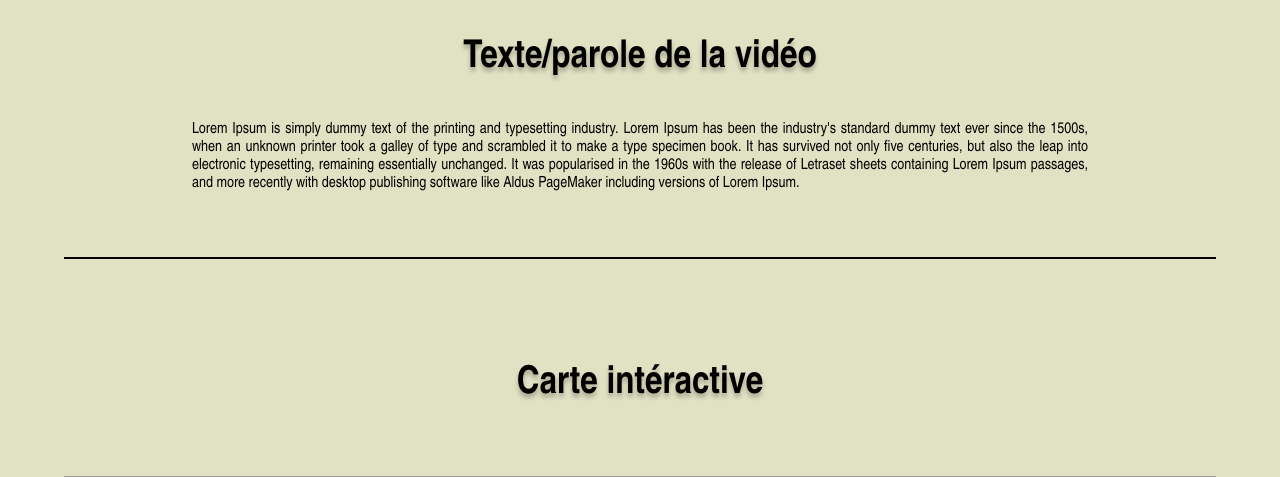
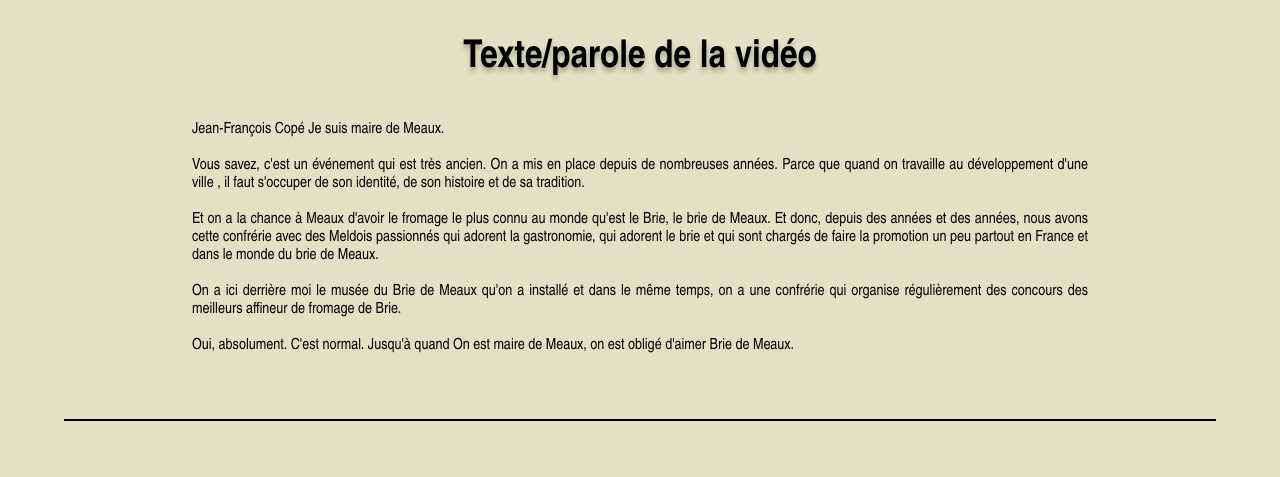
Before and after one commit to RETR0EDIT/webdoc, a PHP site: page / in a window 1280 px wide. Shown: the part 4719-5196 px from the top of the page. Run offline with PHP 8.4, Linux system fonts and the light colour scheme; grey boxes are pictures that could not be loaded.

Commit message:
html/css/js

```diff
--- a/index.php
+++ b/index.php
@@ -54,11 +54,7 @@
       <h3 class="h3_section_2 translation hidden fade-up-element" data-lang="en">
         Antoine Imbault: Event organizer
       </h3>
-      <div class="centre fade-up-element iframe"><iframe width="100%" height="100%"
-          src="https://www.youtube.com/embed/LzMmx1EpH6A?si=arSVN_r6m991uhga" title="YouTube video player"
-          frameborder="0"
-          allow="accelerometer; autoplay; clipboard-write; encrypted-media; gyroscope; picture-in-picture; web-share"
-          allowfullscreen></iframe></div>
+      <div class="centre fade-up-element iframe"><iframe width="100%" height="100%" src="https://www.youtube.com/embed/LzMmx1EpH6A?si=arSVN_r6m991uhga" title="YouTube video player" frameborder="0" allow="accelerometer; autoplay; clipboard-write; encrypted-media; gyroscope; picture-in-picture; web-share" allowfullscreen></iframe></div>
 
       <div class="fade-up-element">
         <h2 class="h2_section_2 translation" data-lang="fr">
@@ -145,19 +141,63 @@
           Video text/speech
         </h2>
         <p class="description_video translation" data-lang="fr">
-          Lorem Ipsum is simply dummy text of the printing and typesetting
-          industry. Lorem Ipsum has been the industry's standard dummy text
-          ever since the 1500s, when an unknown printer took a galley of type
-          and scrambled it to make a type specimen book. It has survived not
-          only five centuries, but also the leap into electronic typesetting,
-          remaining essentially unchanged. It was popularised in the 1960s
-          with the release of Letraset sheets containing Lorem Ipsum passages,
-          and more recently with desktop publishing software like Aldus
-          PageMaker including versions of Lorem Ipsum.
+          Jean-François Copé Je suis maire de Meaux.
+          <br>
+          <br>
+          Vous savez, c'est un événement qui est très ancien.
+          On a mis en place depuis de nombreuses années.
+          Parce que quand on travaille au développement d'une ville
+          , il faut s'occuper de son identité, de son histoire et de sa tradition.
+
+          <br>
+          <br>
+          Et on a la chance à Meaux d'avoir le fromage
+          le plus connu au monde qu'est le Brie, le brie
+          de Meaux. Et donc, depuis des années et des années,
+           nous avons cette confrérie avec des Meldois passionnés
+            qui adorent la gastronomie, qui adorent le brie et qui
+             sont chargés de faire la promotion un peu partout en
+             France et dans le monde du brie de Meaux.
+          <br>
+          <br>
+          On a ici derrière moi le musée du Brie de Meaux qu'on
+          a installé et dans le même temps, on a une confrérie qui
+           organise régulièrement des concours des meilleurs affineur
+           de fromage de Brie.
+          <br>
+          <br>
+          Oui, absolument. C'est normal. Jusqu'à quand On est maire de Meaux, on est obligé d'aimer Brie de Meaux.
+
         </p>
         <!-- anglais -->
         <p class="description_video translation hidden" data-lang="en">
-          inserer texte en anglais
+        Jean-François Copé I'm Mayor of Meaux.
+          <br>
+          <br>
+          You know, this is a very old event.
+          We set it up many years ago.
+          Because when you're working on the development of a city
+          you have to take care of its identity, its history and its traditions.
+
+          <br>
+          <br>
+          And in Meaux we are lucky enough to have the most famous cheese in the world - Brie.
+          most famous cheese in the world, Brie de Meaux.
+          de Meaux. And so, for years and years,
+           we've had this brotherhood of passionate Meldois
+            who love gastronomy, who love Brie and who
+             who are responsible for promoting Brie throughout France
+             France and around the world.
+          <br>
+          <br>
+          Behind me is the Brie de Meaux museum, which we've set up.
+          and at the same time, we have a brotherhood that regularly
+           regularly organises competitions for the best Brie cheese
+           of Brie cheese.
+          <br>
+          <br>
+
+          Yes, absolutely. That's normal. Until you become mayor of Meaux, you're obliged to love Brie de Meaux.
         </p>
       </div>
     </div>
@@ -173,8 +213,7 @@
   <section class="section_carte">
     <div class="fade-up-element div_carte">
       <div class="img_container">
-        <a href="lichete.php" id="lichete" class="position"><img src="assets/img/page_1/position_1.png" alt=""
-            class="img_position"></a>
+        <a href="lichete.php" id="lichete" class="position"><img src="assets/img/page_1/position_1.png" alt="" class="img_position"></a>
         <div id="popup_lichete" class="popup_lichete popup">
           <img src="assets/img/page_1/lichete.png" alt="lichete" class="popup-image_lichete popup-image">
           <p class="translation" data-lang="fr">
@@ -187,11 +226,9 @@
             challenge was taken up, involving the creation of a lichette of Brie de Meaux.
           </p>
         </div>
-        <a href="place_principal.php" id="place_principal" class="position"><img src="assets/img/page_1/position_1.png"
-            alt="" class="img_position"></a>
+        <a href="place_principal.php" id="place_principal" class="position"><img src="assets/img/page_1/position_1.png" alt="" class="img_position"></a>
         <div id="popup_place_principal" class="popup_place_principal popup">
-          <img src="assets/img/page_1/img_place_principal.jpg" alt="place-principal"
-            class="popup-image_place_principal popup-image">
+          <img src="assets/img/page_1/img_place_principal.jpg" alt="place-principal" class="popup-image_place_principal popup-image">
           <p class="translation" data-lang="fr">
             La place principale est l’endroit où se sont réunis plusieurs artisans afin de présenter et vendre leurs
             produits.
@@ -201,8 +238,7 @@
             The main square is where a number of artisans have gathered to showcase and sell their wares.
           </p>
         </div>
-        <a href="musee.php" id="musee" class="position"><img src="assets/img/page_1/position_2.png" alt=""
-            class="img_position"></a>
+        <a href="musee.php" id="musee" class="position"><img src="assets/img/page_1/position_2.png" alt="" class="img_position"></a>
         <div id="popup_musee" class="popup_musee popup">
           <img src="assets/img/page_1/img_musee.jpg" alt="musee" class="popup-image_musee popup-image">
           <p class="translation" data-lang="fr">
@@ -217,8 +253,7 @@
             the Maison du Brie de Meaux is a plunge into the world of this emblematic cheese.
           </p>
         </div>
-        <a href="concours.php" id="concours" class="position"><img src="assets/img/page_1/position_2.png" alt=""
-            class="img_position"></a>
+        <a href="concours.php" id="concours" class="position"><img src="assets/img/page_1/position_2.png" alt="" class="img_position"></a>
         <div id="popup_concours" class="popup_concours popup">
           <img src="assets/img/page_1/img_concours.jpg" alt="concours" class="popup-image_concours popup-image">
           <p class="translation" data-lang="fr">
@@ -236,8 +271,7 @@
     </div>
   </section>
 </div>
-<button id="vibratingButton" class="bouton-chat" onclick="test()"><img src="assets/img/bot/fromage_bot.png"
-    alt=""></button>
+<button id="vibratingButton" class="bouton-chat" onclick="test()"><img src="assets/img/bot/fromage_bot.png" alt=""></button>
 <div id="fenetreChatbot" class="fenetre-chatbot">
   <div class="chatbot-header">
     <span class="fermer" onclick="fermerFenetreChatbot()">&times;</span>
```
